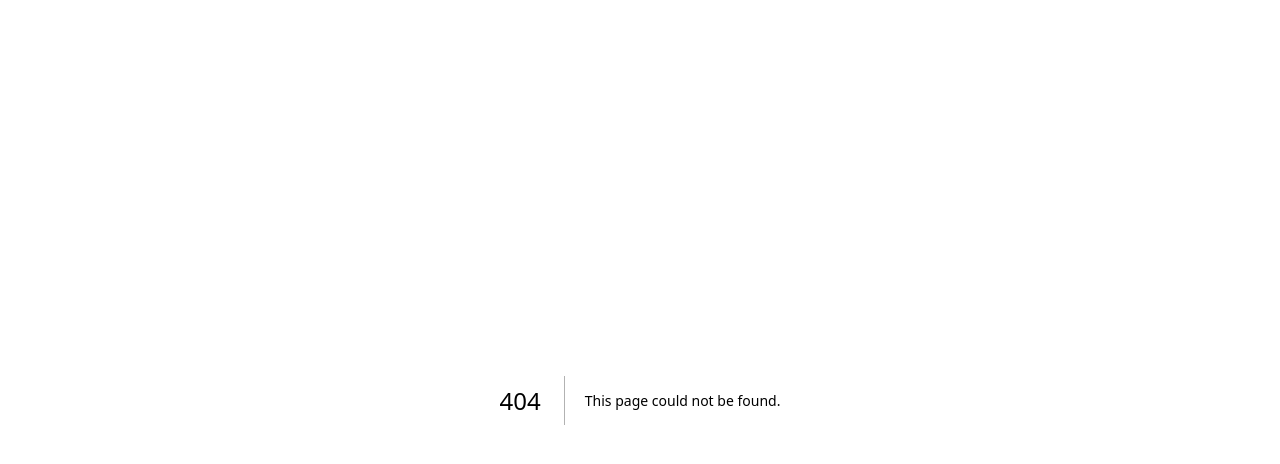
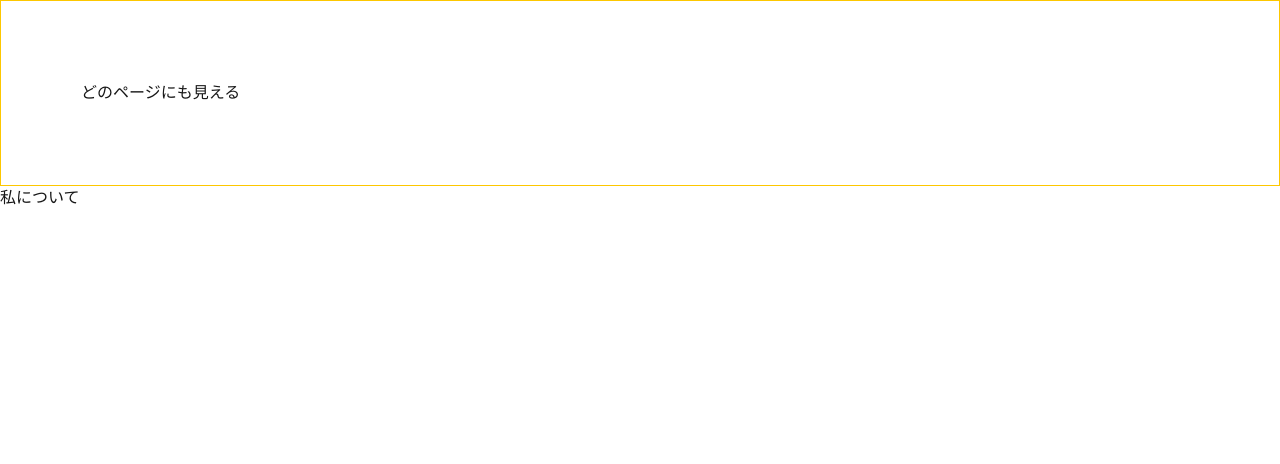
Before and after one commit to ChaChaCha777/my-mdx-blog, a Next.js app: page /about in a window 1280 px wide. Before the commit this address had no page. Shown: the top 464 px of the page. Built offline with nearby package versions, Linux system fonts and the light colour scheme.

Commit message:
about page を追加

```diff
--- /dev/null
+++ b/app/about/page.js
@@ -0,0 +1,7 @@
+function AboutPage() {
+    return (
+        <>私について</>
+    )
+}
+
+export default AboutPage;
--- a/app/layout.js
+++ b/app/layout.js
@@ -18,11 +18,19 @@
 
 export default function RootLayout({ children }) {
   return (
-    <html lang="en">
+    <html lang="ja">
       <body
         className={`${geistSans.variable} ${geistMono.variable} antialiased`}
       >
-        {children}
+        <header className="p-20 border border-yellow-400">
+          どのページにも見える
+        </header>
+        <main>
+          {children}
+        </main>
+        <footer>
+
+        </footer>
       </body>
     </html>
   );
```
